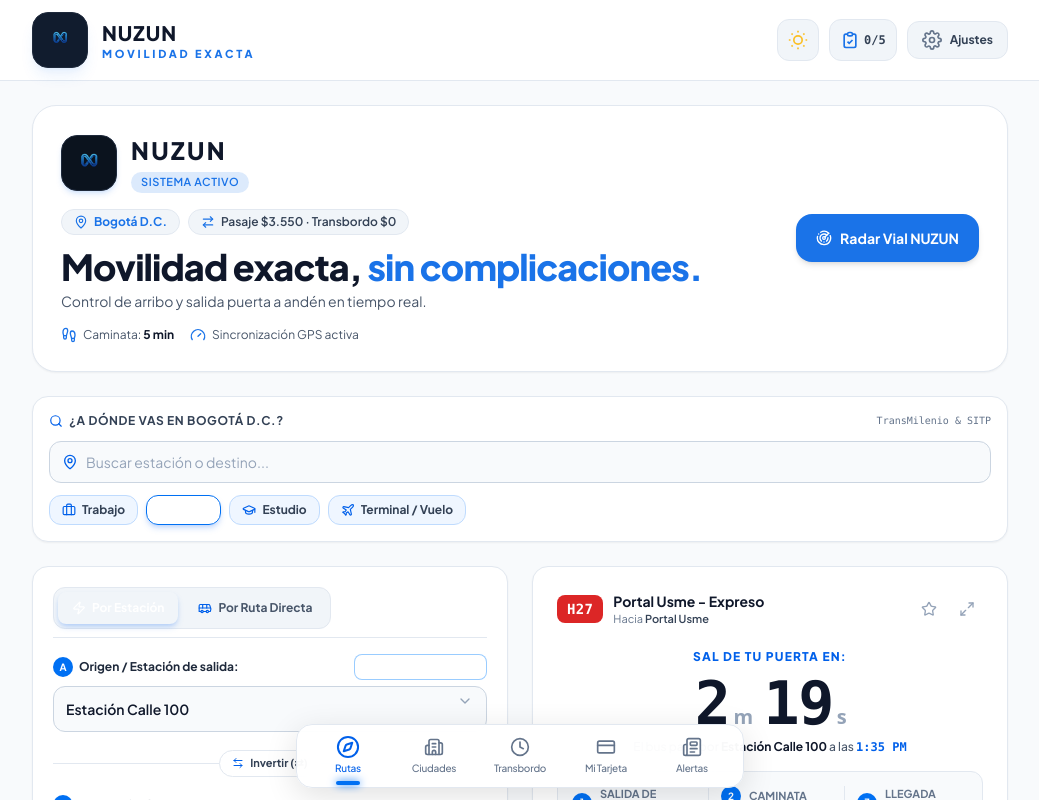
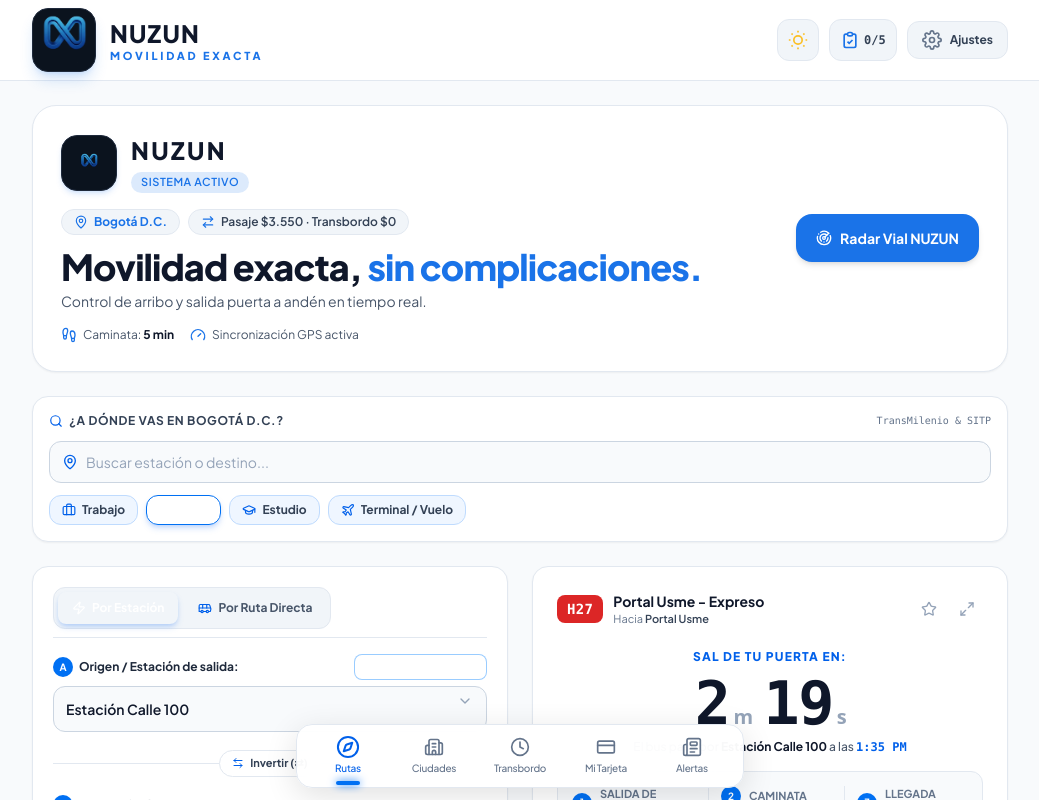
Before and after one commit to middleast1040-debug/-A-TIEMPO, a React (Vite) app: page / in a window 1280 px wide. Shown: the top 800 px of the page, without its empty margins (120-1159 px from the left). Built offline with nearby package versions, Linux system fonts and the light colour scheme.

Commit message:
Update Header.tsx

```diff
--- a/src/components/Header.tsx
+++ b/src/components/Header.tsx
@@ -19,17 +19,17 @@ export const Header: React.FC<HeaderProps> = ({
     <header className="w-full border-b border-slate-200 dark:border-[#1E293B] bg-white/95 dark:bg-[#0B131E]/95 backdrop-blur-xl sticky top-0 z-30 transition-colors">
       <div className="max-w-5xl mx-auto px-4 sm:px-6 h-16 sm:h-20 flex items-center justify-between gap-3 w-full">
 
-        {/* LOGO Y MARCA NUZUN (Ampliado y Simétrico) */}
+        {/* LOGO Y MARCA NUZUN (Ampliado y Sin Márgenes Transparentes) */}
         <div className="flex items-center gap-3.5 shrink-0 select-none">
-          <div className="w-12 h-12 sm:w-14 sm:h-14 flex items-center justify-center rounded-2xl bg-[#111C2E] border border-[#1E293B] shadow-lg shadow-[#1A73E8]/10 overflow-hidden">
+          <div className="w-14 h-14 sm:w-16 sm:h-16 flex items-center justify-center rounded-2xl bg-[#0B131E] border border-[#1E293B] shadow-lg shadow-[#1A73E8]/20 overflow-hidden">
             <img
               src="/nuzun-logo.png"
               alt="NUZUN Logo"
-              className="w-full h-full object-contain p-1"
+              className="w-full h-full object-contain scale-150"
             />
           </div>
           <div className="flex flex-col leading-tight">
-            <span className="text-lg sm:text-xl font-black tracking-wider text-slate-900 dark:text-white">
+            <span className="text-xl sm:text-2xl font-black tracking-wider text-slate-900 dark:text-white">
               NUZUN
             </span>
             <span className="text-[11px] font-extrabold uppercase tracking-[0.25em] text-[#1A73E8]">
```
